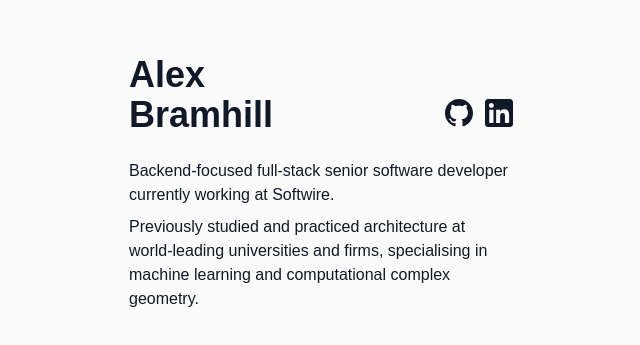
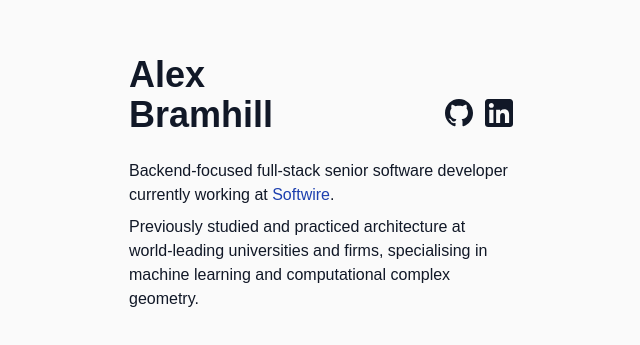
Before and after one commit to AlexBramhill/alexbramhill.github.io, a Next.js app: page / in a window 1280 px wide. Shown: the part 217-562 px from the top of the page, without its empty margins (319-959 px from the left). Built offline with nearby package versions, Linux system fonts and the light colour scheme.

Commit message:
fix: update stylesheet to work with new component folder

```diff
--- a/tailwind.config.ts
+++ b/tailwind.config.ts
@@ -3,7 +3,7 @@ import type { Config } from "tailwindcss";
 export default {
   content: [
     "./src/pages/**/*.{js,ts,jsx,tsx,mdx}",
-    "./src/components/**/*.{js,ts,jsx,tsx,mdx}",
+    "./src/_components/**/*.{js,ts,jsx,tsx,mdx}",
     "./src/app/**/*.{js,ts,jsx,tsx,mdx}",
   ],
   theme: {
```
